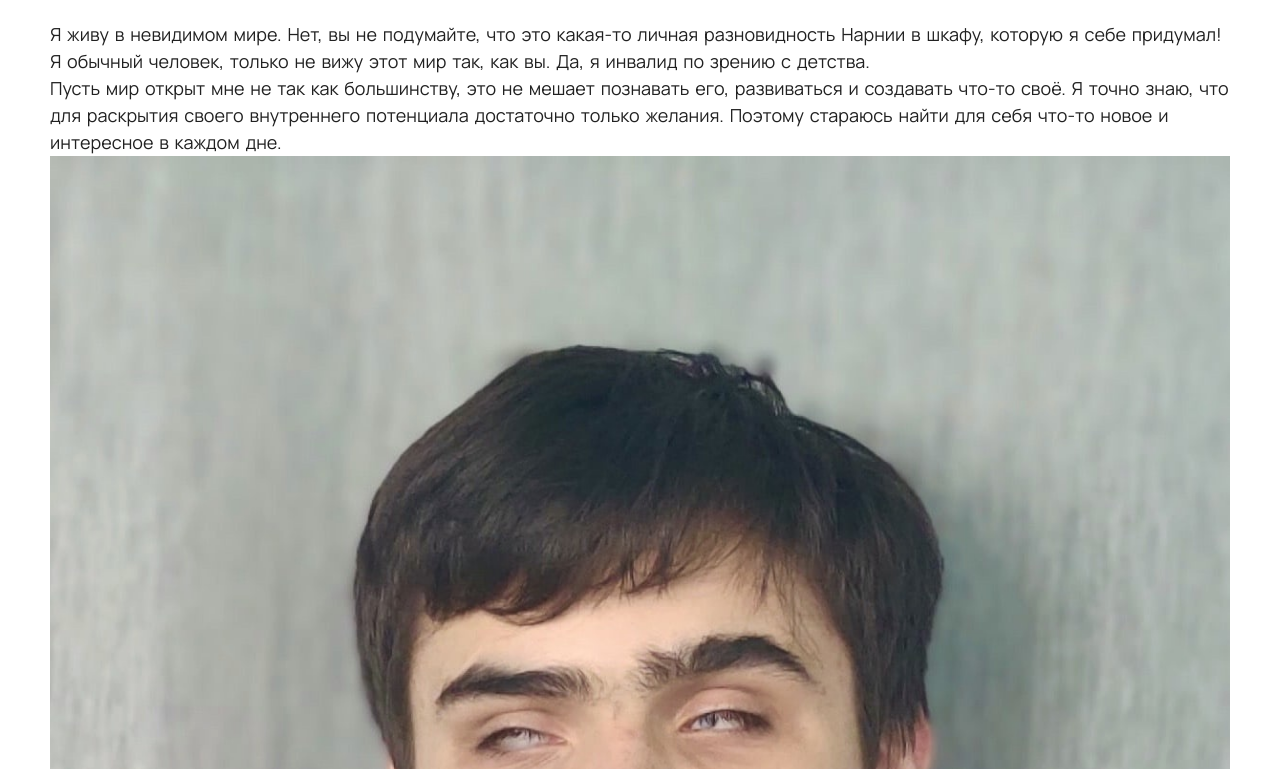
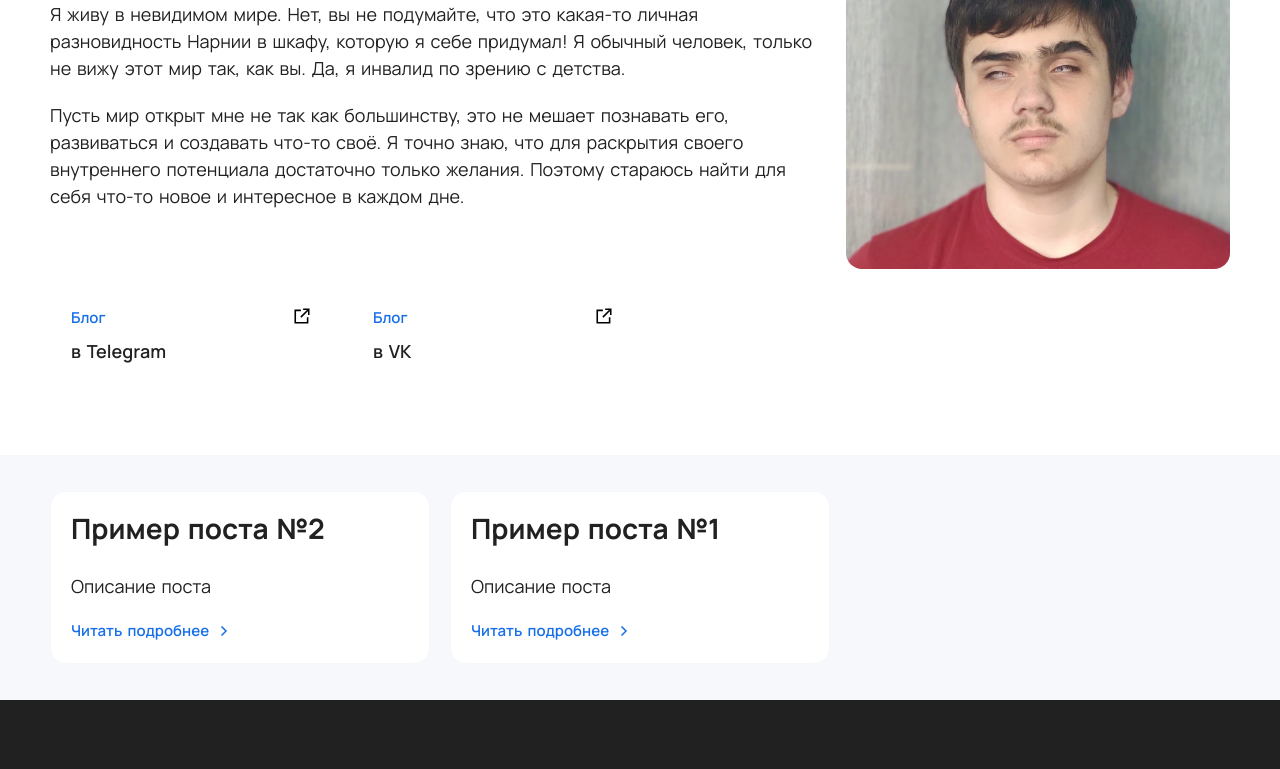
Before and after one commit to mitorun-studio/kirshmelev.ru, an Eleventy site: page src/index.html in a window 1280 px wide. Shown: the part 267-1036 px from the top of the page. Built offline with nearby package versions, Linux system fonts and the light colour scheme; Eleventy itself is replaced by a stand-in of ours; files that its build step writes are made by us from their sources; what @11tyrocks/eleventy-plugin-lightningcss, typograf would draw is missing.

Commit message:
fix about section

```diff
--- a/src/index.html
+++ b/src/index.html
@@ -6,12 +6,12 @@ layout: _page-base.njk
 
 <!-- Первый экран: -->
 <section class="container mb-l">
-	<div class="hero">
-		<div class="hero__content">
+	<div class="about">
+		<div class="about__content">
 			<h1 class="h1">Привет,<br /> меня зовут Кирилл Шмелёв!</h1>
 			<p>Я живу в невидимом мире. Нет, вы не подумайте, что это какая-то личная разновидность Нарнии в шкафу, которую я себе придумал! Я обычный человек, только не вижу этот мир так, как вы. Да, я инвалид по зрению с детства.</p>
 			<p>Пусть мир открыт мне не так как большинству, это не мешает познавать его, развиваться и создавать что-то своё. Я точно знаю, что для раскрытия своего внутреннего потенциала достаточно только желания. Поэтому стараюсь найти для себя что-то новое и интересное в каждом дне.</p>
-			<img class="hero__image" src="{{ '/img/hero.jpg' | url }}" alt="Фото Кирилла Шмелёва">
+			<img class="about__image" src="{{ '/img/hero.jpg' | url }}" alt="Фото Кирилла Шмелёва">
 		</div>
 		<ul class="links links--fs">
 			<li>
```
